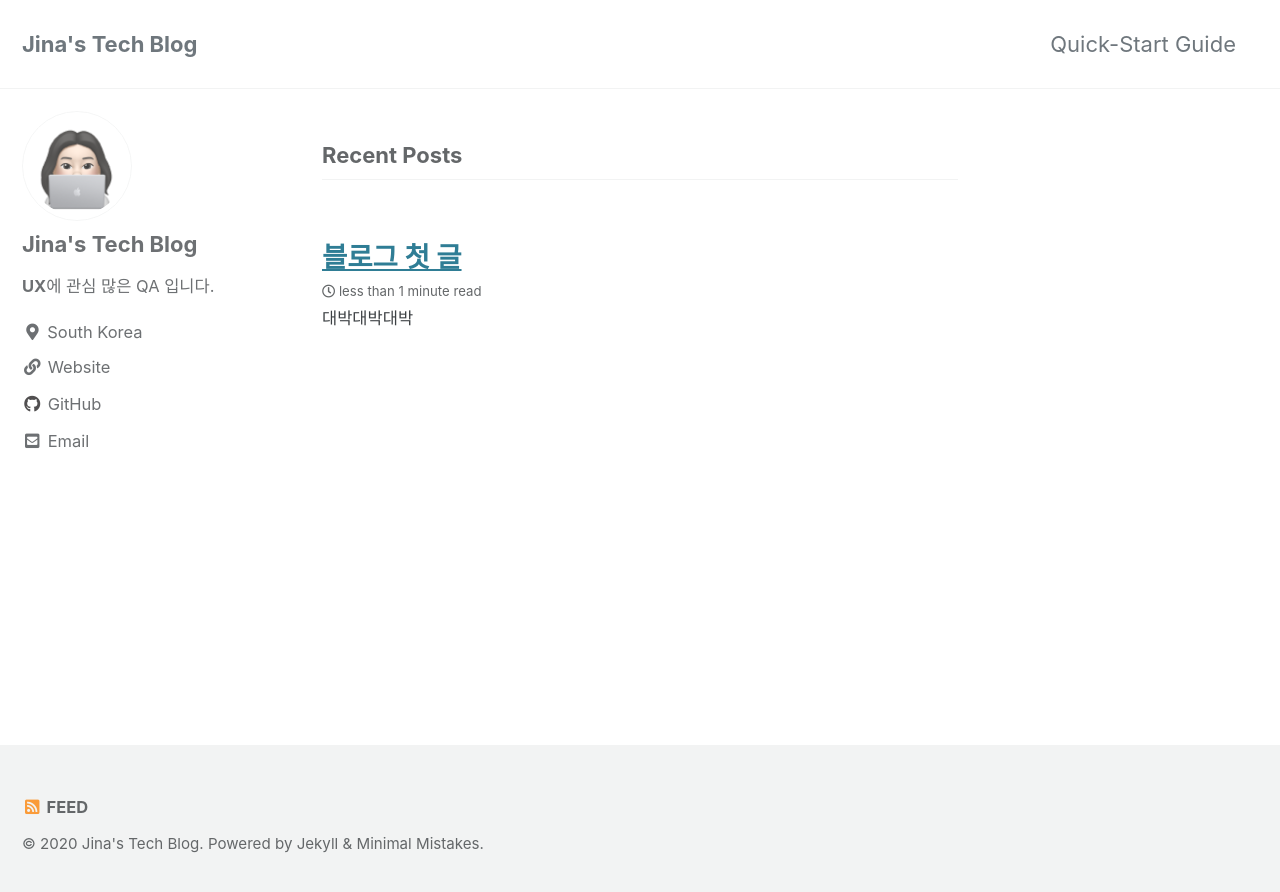
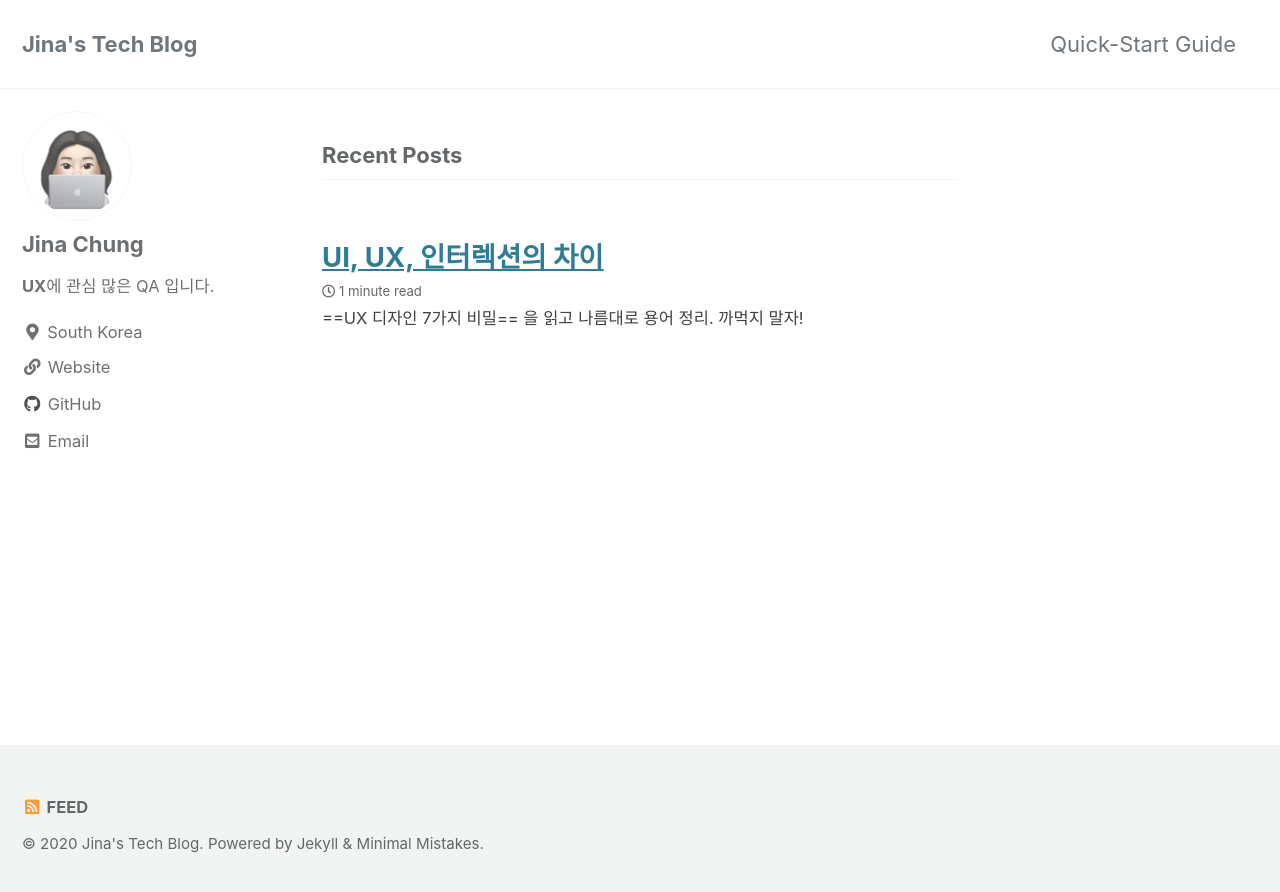
Before and after one commit to Jina13/Jina13.github.io, a Jekyll site: the page built from index.html, in a window 1280 px wide. Shown: the top 892 px of the page. Built offline with Jekyll 4.4.1, drawn with Linux system fonts in a browser that asks for light colours; cached includes are drawn as plain includes; a script bundle is joined from its source files by our own code; library files that are not in the unit come from our copies; the list of posts is cut into pages by our own code; part of the change alters nothing that is shown.

Commit message:
blogging

```diff
--- a/_config.yml
+++ b/_config.yml
@@ -93,7 +93,7 @@ analytics:
 
 # Site Author
 author:
-  name             : "Jina's Tech Blog"
+  name             : "Jina Chung"
   avatar           : assets/images/bio-photo.png
   bio              : "**UX**에 관심 많은 QA 입니다."
   location         : "South Korea"
--- a/_posts/2020-11-11-documentation.md
+++ b/_posts/2020-11-11-documentation.md
@@ -1,6 +1,26 @@
 ---
 layout: post
-title: "블로그 첫 글"
+title: "UI, UX, 인터렉션의 차이"
 ---
 
-대박대박대박
+**==UX 디자인 7가지 비밀==** 을 읽고 나름대로 용어 정리. 까먹지 말자!
+
+## UI란?
+User Interface의 약자로, 사용자와 제품 사이에 존재하는 면이다. 바로 여기에서 사용자와 제품 간의 상호작용이 발생한다. **제품의 UI는 입력장치와 출력장치로 나뉘어지는데, 사용자가 제품을 사용하기 위해 입력장치를 조작하면 제품은 출력장치를 통해 적절한 정보를 제공하는 것이다. **
+
+이번에 산 아이폰 12 PRO로 예시를 들자면, 아이폰 12 PRO의 입력장치에는 볼륨 조절 버튼, 전원버튼, 카메라 등이 있다. 출력장치에는 디스플레이, LED, 스피커 등이 있다. 이와 같은 물리적인 장치 외에도, 출력장치를 통해 제공되는 정보 역시 UI에 포함된다고 한다. 예를 들면 디스플레이를 통해 보여지는 시각 정보, 스피커를 통해 전달되는 청각 정보, 그리고 진공 모터를 통해 전달되는 촉각 정보가 있다.
+
+###### [한 줄 설명]
+###### UI란 사용자와 제품 사이에 존재하는 면으로, 사용자와 제품 사이의 상호작용이 발생한다. 제품의 UI에는 입력장치, 출력장치, 출력장치를 통해 제공되는 정보가 해당된다.
+
+## 인터랙션이란?
+사용자가 목적을 달성하기 위해서 제품의 UI를 사용하여 상호작용하는 과정을 의미한다. 이때, 사용자는 입력장치를 조작하고 제품은 그에 해당하는 반응을 출력장치를 통해 제공한다. 어김없이 아이폰을 예시로 들자면, 아이폰에서 통화 종료 버튼을 누를 시, 통화가 종료되고 최근 통화목록 맨 위에 통화했던 사람이 표시된다. 즉, **인터랙션은 사용자가 어떤 목적을 달성하기 위해 제품의 UI를 사용해 제품과 상호작용하는 과정을 포함한다.** 이 점에서 인터렉션은 UI를 포함하는 상위 개념이라고 볼 수 있다. 그렇다면 UI 집합에는 없고 인터랙션 집합에만 있는 것은 무엇일까? 바로 목적 달성을 위한 절차이다. **목적 달성 절차를 포함하면 인터랙션이고, 포함하지 않으면 UI이다.** 일반적으로 UI 디자인이 입력장치와 출력장치만 설계하는 것이 아닌 목적 달성을 위한 절차도 설계하고, 입력장치 설계와 출력장치가 제공하는 정보의 설계가 목적 달성 절차에 의해 결정된다는 점에서 'UI 디자인' 보다는 '인터랙션 디자인'이라고 부르는 것이 맞지만, UI 디자인 연구가 시작된 이후로 쭉 현재까지 써오고 있다고 한다.
+
+###### [한 줄 설명]
+###### 인터랙션은 UI를 포함하는 상위 개념으로, 사용자가 목적 달성을 위해 제품의 UI를 사용해 제품과 상호작용하는 것을 말한다.
+
+## UX란?
+User Experience의 약자로, **사용자가 목적 달성 과정에서 느끼는 종합적인 만족을 의미한다.**고속도로와 해안도로는 UI와 UX의 차이를 여실히 보여준다. 고속도로는 직선도로라서 운전자가 빠르고 안전하게 목적지에 도달하게 해주지만 좋은 경치를 제공하지는 않는다. 반면에 해안도로는 곡선도로라서 주행하는 곡선도로라서 주행하는 차량의 속도도 느리고, 게다가 운전하기에는 고속도로보다 위험하지만 좋은 경치를 제공한다. UI 관점에서 봤을 때, 목적지에 빠르고 안전하게 도달해주는 도로를 건설하는 것이 중요하다. 하지만 UX의 관점에서는 속도, 안전성과 함께 운전자에게 즐거운 경험을 제공해주는 도로를 건설하는 것도 중요하다. 즉 UX 디자인이란 사용자에게 목적 달성 절차의 효율성과 함께 만족스러운 경험을 제공하는 UI를 디자인 하는 것이다.
+
+###### [한 줄 설명]
+###### UX란 사용자가 제품을 경험할 때 형성되는 만족을 뜻한다.
```
